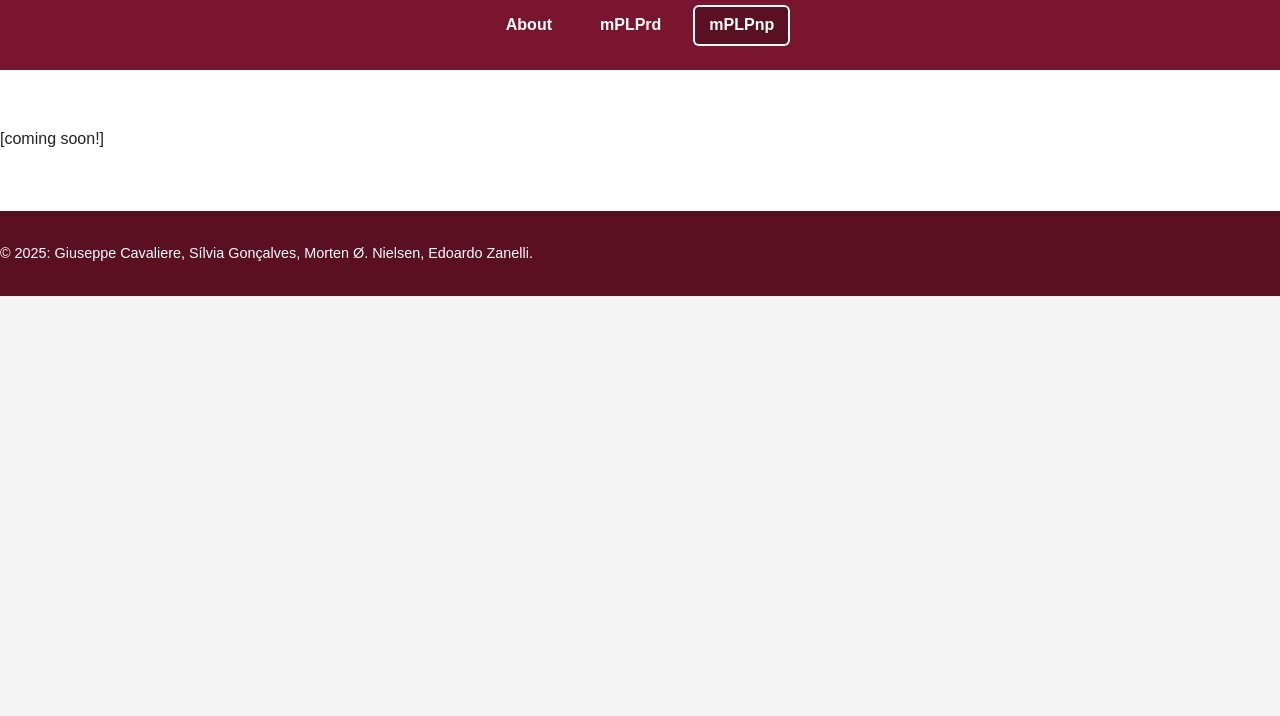
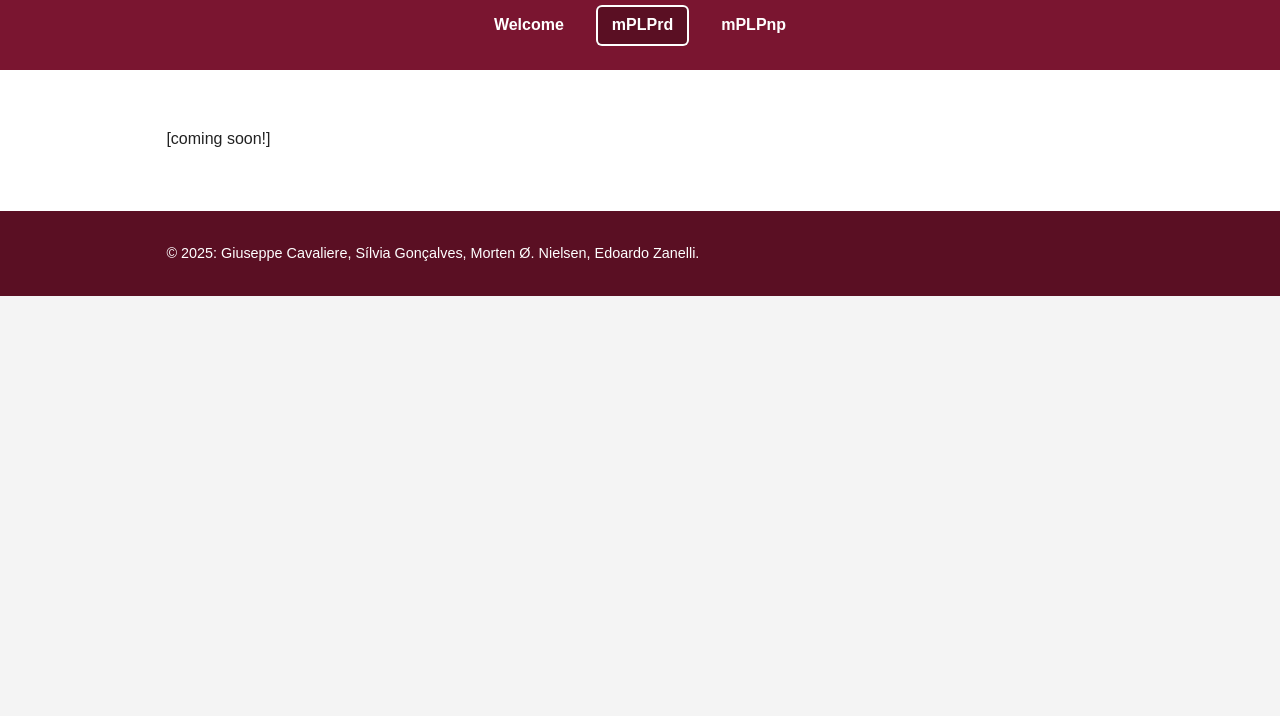
Before and after one commit to pppackages/pppackages.github.io, a plain HTML site: page mPLPnp.html in a window 1280 px wide. Shown: the part 84-800 px from the top of the page. Drawn offline with Linux system fonts and the light colour scheme.

Commit message:
Update mPLPnp.html

```diff
--- a/mPLPnp.html
+++ b/mPLPnp.html
@@ -6,29 +6,28 @@
   <meta name="viewport" content="width=device-width, initial-scale=1.0">
   <link rel="stylesheet" href="style.css">
 </head>
+
+
 <body>
-
   <header>
+    <div class="inner">
       <h1>Prepivoting Packages</h1>
       <nav>
-    <a href="index.html">About</a>
-    <a href="mPLPrd.html">mPLPrd</a>
-    <a href="mPLPnp.html" class="active">mPLPnp</a>
+        <a href="index.html">Welcome</a>
+        <a href="mPLPrd.html" class="active">mPLPrd</a>
+        <a href="mPLPnp.html">mPLPnp</a>
       </nav>
+    </div>
   </header>
-
   <main>
-
-  <p>
-    [coming soon!]
-  </p>
-
-
+    <div class="inner">
+      <p>[coming soon!]</p>
+    </div>
   </main>
-
   <footer>
+    <div class="inner">
       <p>&copy; 2025: Giuseppe Cavaliere, Sílvia Gonçalves, Morten Ø. Nielsen, Edoardo Zanelli.</p>
+    </div>
   </footer>
-
 </body>
 </html>
```
Lines whose indentation alone changed are shown as unchanged.
